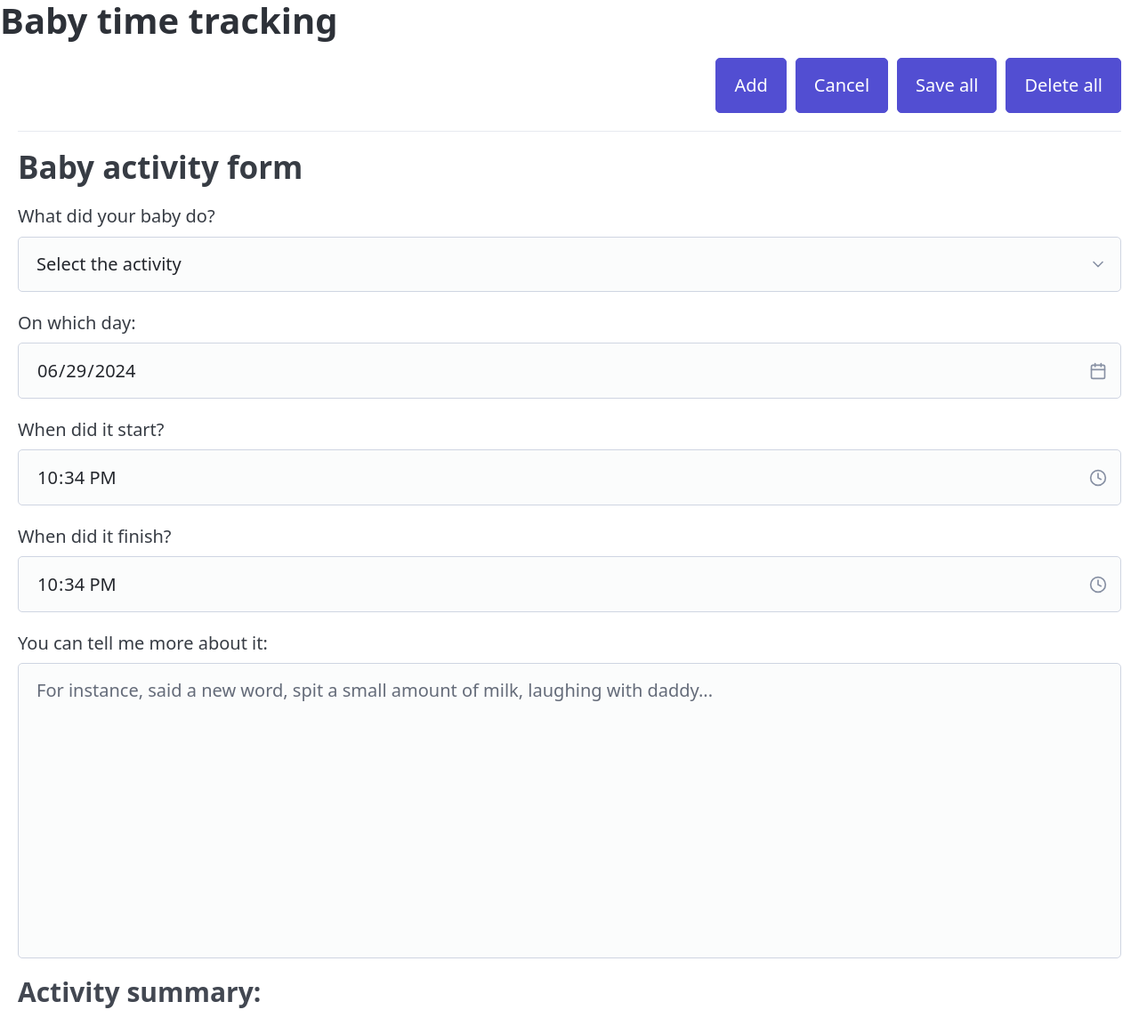
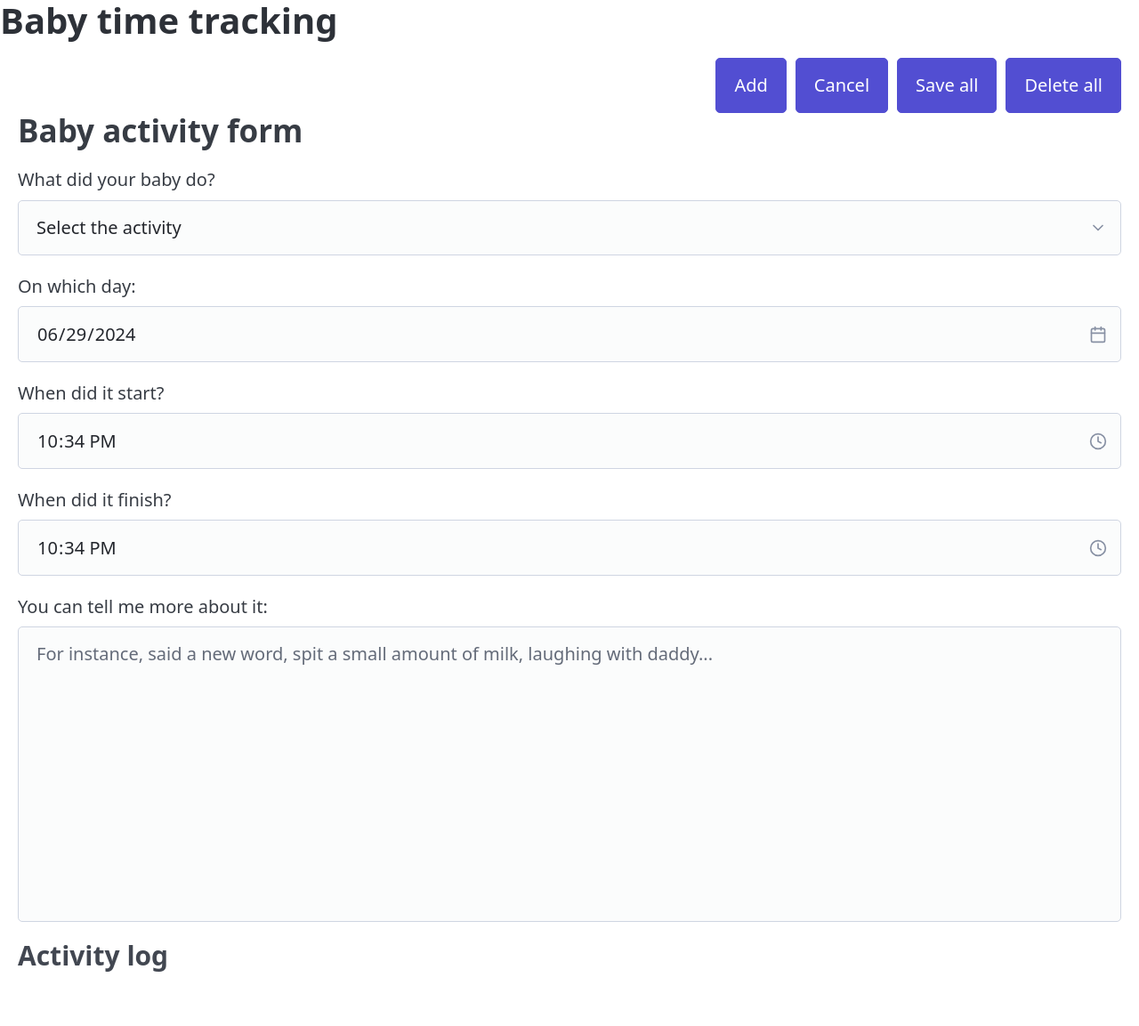
Before and after one commit to jackyscript/baby-time-tracking, a Vue app: page / in a window 1280 px wide. Shown: the whole page at 89% size. After the commit the page ends 1112 px from the top, so only its background shows below. Built offline with nearby package versions, Linux system fonts and the light colour scheme.

Commit message:
Improve semantics

```diff
--- a/src/App.vue
+++ b/src/App.vue
@@ -3,10 +3,10 @@ import TrackingComponent from './components/time/TrackingComponent.vue'
 </script>
 
 <template>
-  <header>
+  <header role="banner">
     <h1>Baby time tracking</h1>
   </header>
-  <main class="container-fluid">
+  <main role="main" class="container-fluid">
     <TrackingComponent></TrackingComponent>
   </main>
 </template>
--- a/src/components/time/RecordsComponent.vue
+++ b/src/components/time/RecordsComponent.vue
@@ -16,7 +16,7 @@ const onHandle = (action, key) => {
 </script>
 
 <template>
-  <h3>Activity summary:</h3>
+  <h3>Activity log</h3>
   <ul tabindex="0" class="timekeeper-entry" v-for="(record, key) in timeRecords" :key="record.id">
     <li>
       <label :for="record.babyActivity.entryId">Activity:</label
--- a/src/components/time/TrackingComponent.vue
+++ b/src/components/time/TrackingComponent.vue
@@ -80,21 +80,28 @@ function removeRecord(key) {
 </script>
 
 <template>
-  <aside role="toolbar" class="flex-container">
+  <menu role="toolbar" class="flex-container">
+    <li>
       <button class="flex-item" role="button" title="Add this record" @click="addRecord">
         <span>Add</span>
       </button>
+    </li>
+    <li>
       <button class="flex-item" role="button" title="Cancel current record" @click="cancel">
         <span>Cancel</span>
       </button>
+    </li>
+    <li>
       <button class="flex-item" role="button" title="Save all records" @click="saveRecords">
         <span>Save all</span>
       </button>
+    </li>
+    <li>
       <button class="flex-item" role="button" title="Delete all records" @click="deleteRecords">
         <span>Delete all</span>
       </button>
-  </aside>
-  <hr />
+    </li>
+  </menu>
   <h2>{{ formTitle }}</h2>
   <form role="form">
     <label for="activities">What did your baby do?</label>
@@ -148,4 +155,10 @@ function removeRecord(key) {
 textarea {
   resize: none;
 }
+
+menu {
+  list-style-type: none; /* Remove bullets */
+  padding: 0; /* Remove padding */
+  margin: 0; /* Remove margins */
+}
 </style>
```
Lines whose indentation alone changed are shown as unchanged.
